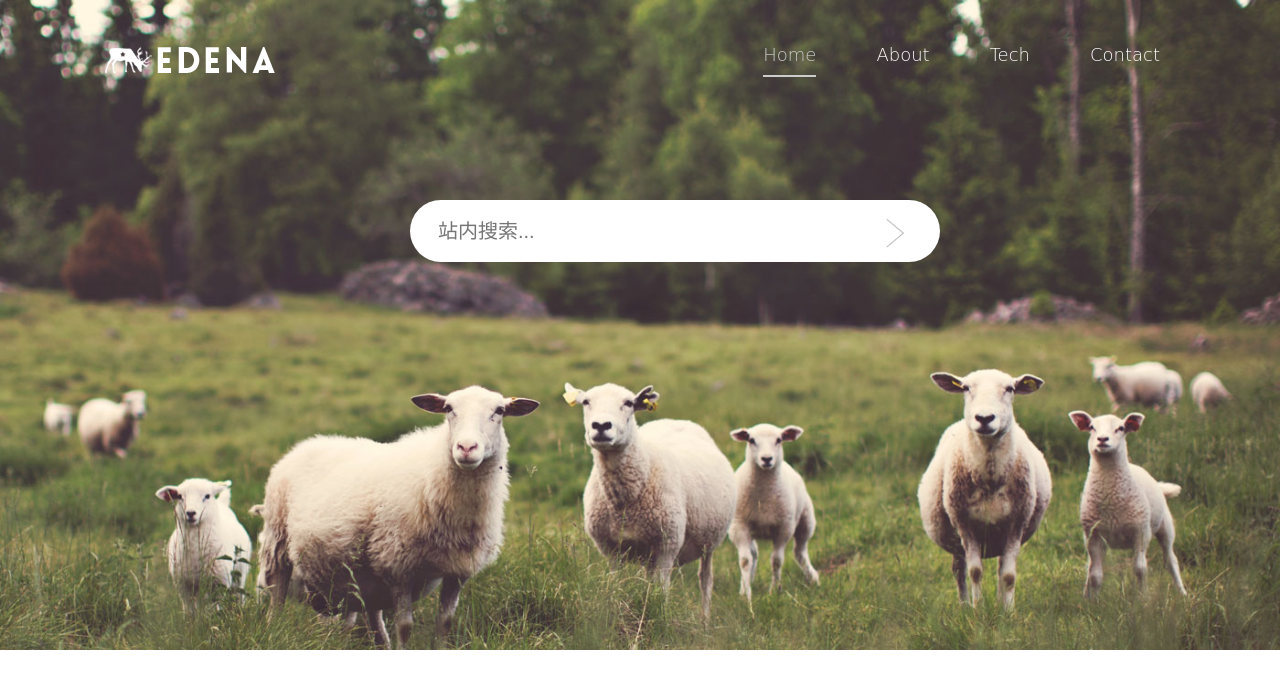
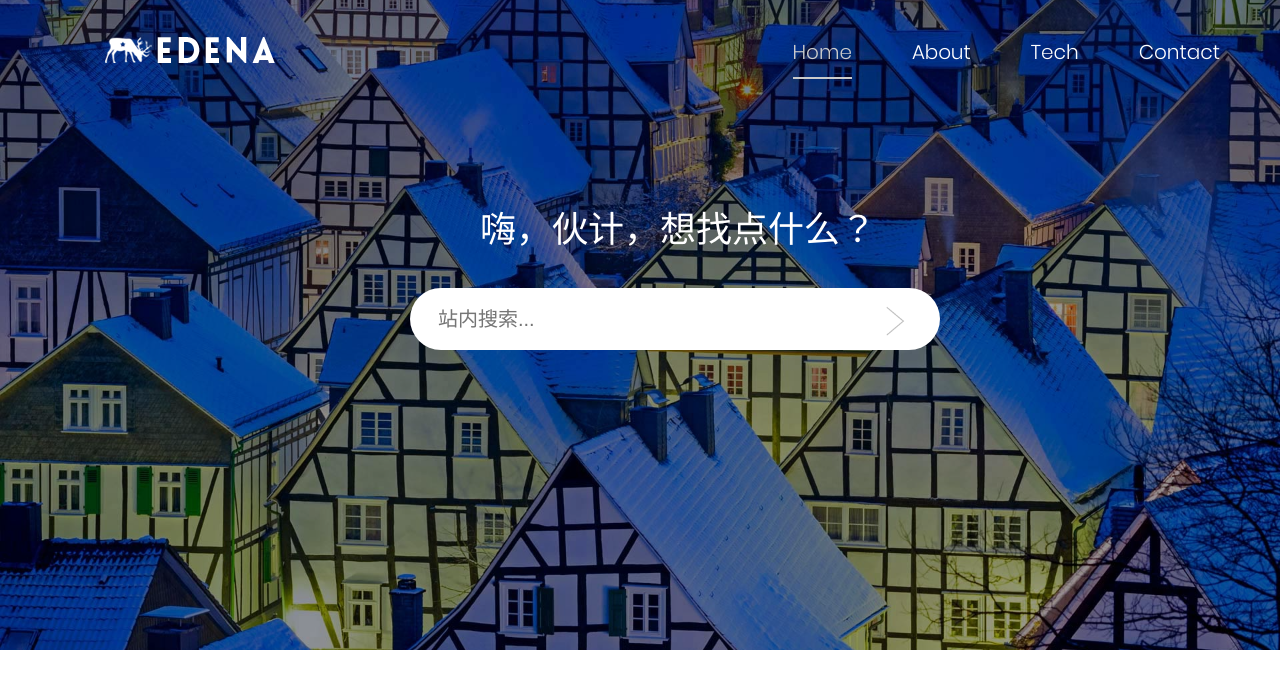
Before and after one commit to Serendipity96/Blog, a plain HTML site: page zylBlog2/index.html in a window 1280 px wide. Drawn offline with Linux system fonts and the light colour scheme.

Commit message:
refactor home page

```diff
--- a/zylBlog2/css/index.css
+++ b/zylBlog2/css/index.css
@@ -1,56 +1,60 @@
 body{
     margin: 0;
 }
+header{
+    background: url("../img/banner0.jpg") center/cover no-repeat;
+}
+
 .header_wrap{
     position: relative;
     margin: 0 auto;
     width: 100%;
     height: 650px;
-    background: url("../img/banner.jpg") center/cover no-repeat;
+    background:rgba(0,0,0,0.4);
+}
+
+
+nav{
+    margin: 0 auto;
+    height: 100px;
+    width: 100%;
 }
 
 .header_logo{
-    height: 120px;
-    width: 180px;
-    background: url("../img/logo.png") center no-repeat;
+    background: url("../img/logo.png")  center no-repeat;
+    height: 100px;
+    width:180px;
     margin-left: 100px;
 }
 
-.header_nav{
-    position: absolute;
-    height: 40px;
-    right:120px;
-    margin-top: -85px;
+nav ul {
+    margin-top: -63px;
+}
+nav li{
+    float: right;
+    display: inline;
+    list-style: none;
+    margin-right: 60px;
+    font-size: 20px;
+    font-weight: lighter;
+    font-family: 'Poppins-Light', sans-serif;
+    color: white;
+    cursor: pointer;
+    background: transparent;
 }
 
-.header_nav_item{
-    font-size: 18px;
-    color: white;
-    text-align: center;
-    height: 40px;
-    line-height:40px;
-    float: left;
-    margin-left: 60px;
-    position: relative;
-    text-decoration: none;
-    font-family: cursive;
-    font-weight: lighter;
-}
 
-.header_nav_item:hover{
+.item_active{
     color: #ccc;
 }
 
-.header_nav_item_status_active{
-    color: #ccc;
-}
-.header_nav_item_status_active::after{
+.item_active::after{
     content: ' ';
     display: block;
     width: 100%;
     height: 2px;
-    position: absolute;
     background-color: #ccc;
+    margin-top: 10px;
 }
 
 .input{
@@ -58,7 +62,6 @@ body{
     height: 60px;
     border-radius: 50px;
     border:none;
-    margin-top: 80px;
     margin-left: 410px;
     font-size: 20px;
     font-weight: lighter;
@@ -72,5 +75,22 @@ body{
     background: url("../img/right2.png") center/cover no-repeat;
     border: none;
     margin-left: -60px;
-    margin-top: 98px;
+    margin-top: 18px;
+    cursor: pointer;
 }
+
+p.title{
+    display: block;
+    color: white;
+    font-size: 36px;
+    font-weight: 100;
+    margin-left: 480px;
+    margin-top: 100px;
+
+}
+
+@font-face {
+    font-family: "Poppins-Light";
+    src: url("/fonts/Poppins-Light.ttf") ;
+
+}
--- a/zylBlog2/index.html
+++ b/zylBlog2/index.html
@@ -6,17 +6,22 @@
     <meta http-equiv="X-UA-Compatible" content="ie=edge">
     <title>zylBlog</title>
     <link rel="stylesheet" href="css/index.css">
+    <link href="https://fonts.googleapis.com/css?family=Poppins:200,400" rel="stylesheet">
 </head>
 <body>
     <header>
         <div class="header_wrap">
-            <div class="header_logo"></div>
-            <nav class="header_nav">
-                <a class="header_nav_item header_nav_item_status_active" href="#">Home</a>
-                <a class="header_nav_item" href="#">About</a>
-                <a class="header_nav_item" href="#">Tech</a>
-                <a class="header_nav_item" href="#">Contact</a>
+            <nav>
+                <div class="header_logo"></div>
+                <ul>
+                    <li >Contact</li>
+                    <li>Tech</li>
+                    <li>About</li>
+                    <li class="item_active">Home</li>
+                </ul>
+
             </nav>
+            <p class="title" >嗨，伙计，想找点什么？</p>
             <input class="input" placeholder="站内搜索..." type="text">
             <button class="go" type="submit"></button>
         </div>
```
Also changed, not shown: zylBlog2/fonts/Poppins-Light.ttf (added), zylBlog2/img/banner0.jpg (added).
